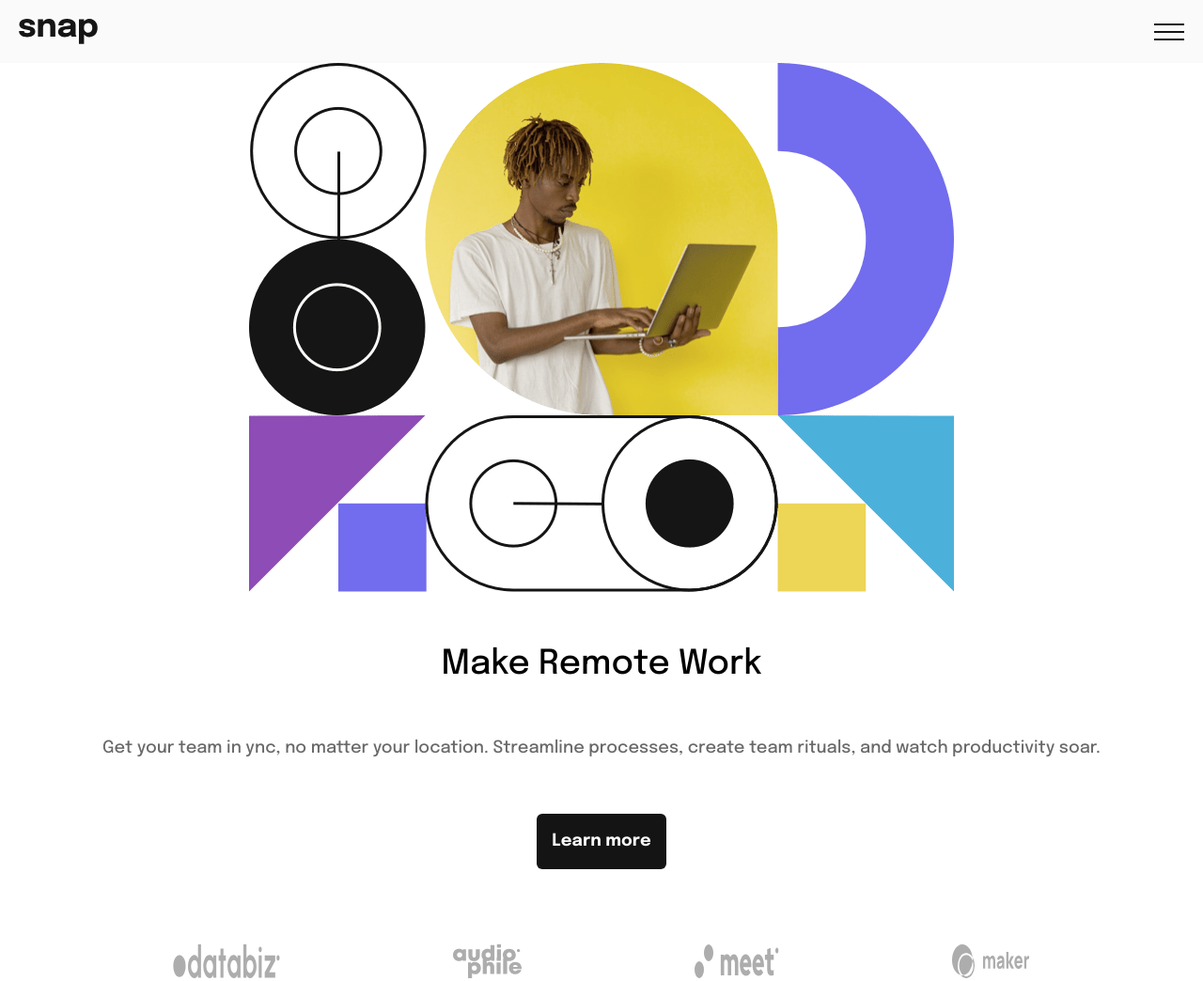
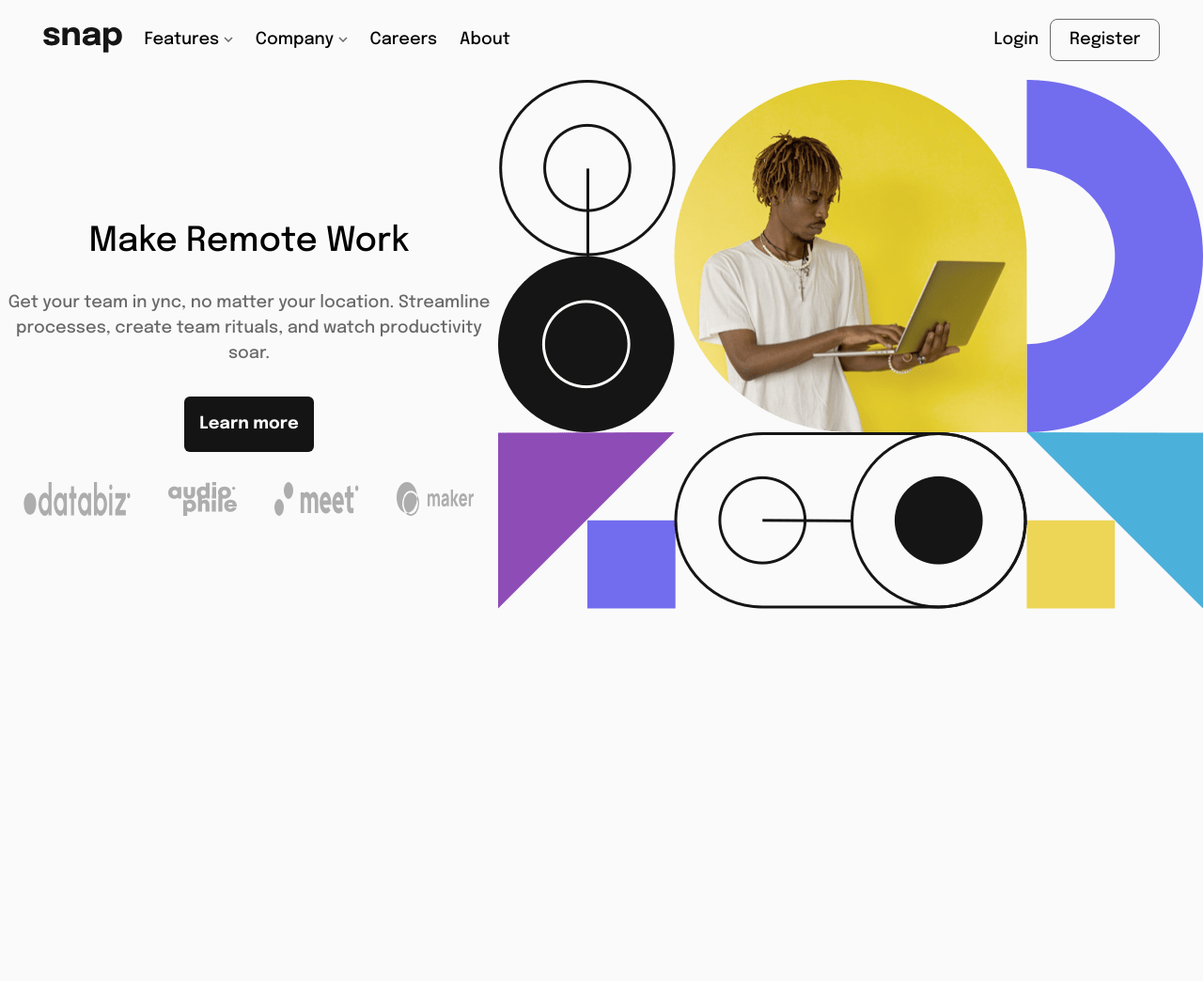
Before and after one commit to Sahad-09/snap-web-design, a website built with Vite: page index.html in a window 1280 px wide. Shown: the whole page at 94% size. After the commit the page ends 800 px from the top, so only its background shows below. Built offline with nearby package versions, Linux system fonts and the light colour scheme.

Commit message:
Added responsivenes

```diff
--- a/index.html
+++ b/index.html
@@ -12,17 +12,31 @@
   <title>Frontend Mentor | Intro section with dropdown navigation</title>
 
 </head>
-<body class=" overflow-x-hidden text-psize font-epilogue">
+<body class=" bg-[#FAFAFA] overflow-x-hidden text-psize font-epilogue">
 
-  <nav class=" p-5 bg-[#FAFAFA] flex justify-between items-center">
+  <nav class=" md:hidden p-5 bg-[#FAFAFA] flex justify-between items-center">
     <a ><img src="images/logo.svg" alt=""></a>
-    <img id="close-btn" class=" hidden"  src="images/icon-close-menu.svg" alt="">
+    <img id="close-btn" class="  hidden"  src="images/icon-close-menu.svg" alt="">
     <img id="open-btn" src="images/icon-menu.svg" alt="">
+  </nav>
+
+  <!--Desktop navbar-->
+  <nav class=" md:block flex-wrap hidden md:mx-auto w-[96%] p-5 bg-[#FAFAFA] md:flex flex-row justify-between items-center ">
+    <ul class=" flex flex-wrap flex-row  space-x-6 items-center">
+      <a  class=" cursor-pointer"><img src="images/logo.svg" alt=""></a>
+      <li class=" cursor-pointer">Features <img class=" inline" src="images/icon-arrow-down.svg" alt=""> </li>
+      <li class=" cursor-pointer">Company <img class=" inline" src="images/icon-arrow-down.svg" alt=""></li>
+      <li class=" cursor-pointer">Careers</li>
+      <li class=" cursor-pointer">About</li>
+    </ul>
+    <div class=" flex flex-wrap space-x-3 items-center text-center">
+      <p class=" cursor-pointer">Login</p>
+      <button class=" border border-[#696969] px-5 py-2 rounded-lg bg-[#FAFAFA]" >Register</button>
+    </div>
+  </nav>
 
 
-  </nav>
-
-  <section id="menu" class=" hidden">
+  <section id="menu" class="  hidden">
     <div class=" text-[#696969] absolute right-0 h-screen  w-[50%] bg-[#FAFAFA]">
       <ul class=" flex flex-col items-start mx-auto w-[80%] space-y-3">
         <li>Features <img class=" inline" src="images/icon-arrow-down.svg" alt=""> </li>
@@ -39,19 +53,22 @@
   </section>
 
 
-  <main class=" space-y-14 text-center">
-    <img class=" mx-auto" src="images/image-hero-mobile.png" alt="">
-    <h1 class=" text-4xl">Make Remote Work</h1>
-    <p class=" text-[#696969] ">Get your team in ync, no matter your location. Streamline processes, create team rituals, and watch productivity soar.</p>
-    <button class=" active:bg-[#696969] font-semibold  rounded-md p-4 text-[#FAFAFA] bg-[#141414]" type="button">Learn more</button>
+  <main class=" md:flex-row flex flex-col space-y-14 text-center">
+    <img class=" md:order-2 mx-a" src="images/image-hero-mobile.png" alt="">
+    <div class=" md:py-24 space-y-8 md:flex-col">
+      <h1 class=" text-4xl">Make Remote Work</h1>
+      <p class=" text-[#696969] ">Get your team in ync, no matter your location. Streamline processes, create team rituals, and watch productivity soar.</p>
+      <button class=" active:bg-[#696969] font-semibold  rounded-md p-4 text-[#FAFAFA] bg-[#141414]" type="button">Learn more</button>
+      <div class="flex mt-20 space-x-10 justify-center">
+        <img class=" max-w-full" src="images/client-databiz.svg" alt="">
+        <img class=" max-w-full" src="images/client-audiophile.svg" alt="">
+        <img class=" max-w-full" src="images/client-meet.svg" alt="">
+        <img class=" max-w-full" src="images/client-maker.svg" alt="">
+      </div>
+    </div>
   </main>
 
-  <footer class=" my-20 flex justify-evenly">
-    <img class=" max-w-full" src="images/client-databiz.svg" alt="">
-    <img class=" max-w-full" src="images/client-audiophile.svg" alt="">
-    <img class=" max-w-full" src="images/client-meet.svg" alt="">
-    <img class=" max-w-full" src="images/client-maker.svg" alt="">
-  </footer>
+
 
 
 
--- a/script.js
+++ b/script.js
@@ -1,6 +1,8 @@
 const closeBtn = document.getElementById("close-btn")
 const openBtn = document.getElementById("open-btn")
 const menu = document.getElementById("menu")
+const blurMe = document.querySelector(".blur-me")
+
 
 openBtn.addEventListener("click", ()=>{
     openBtn.setAttribute("class", "hidden")
@@ -9,9 +11,9 @@ openBtn.addEventListener("click", ()=>{
 
 })
 
+
 closeBtn.addEventListener("click", ()=>{
     openBtn.removeAttribute("class", "hidden")
     closeBtn.setAttribute("class", "hidden")
     menu.setAttribute("class", "hidden")
-
 })
```
